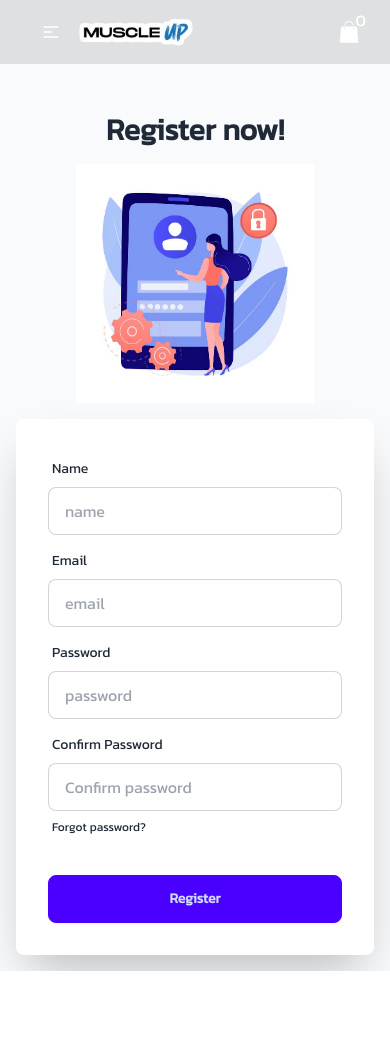
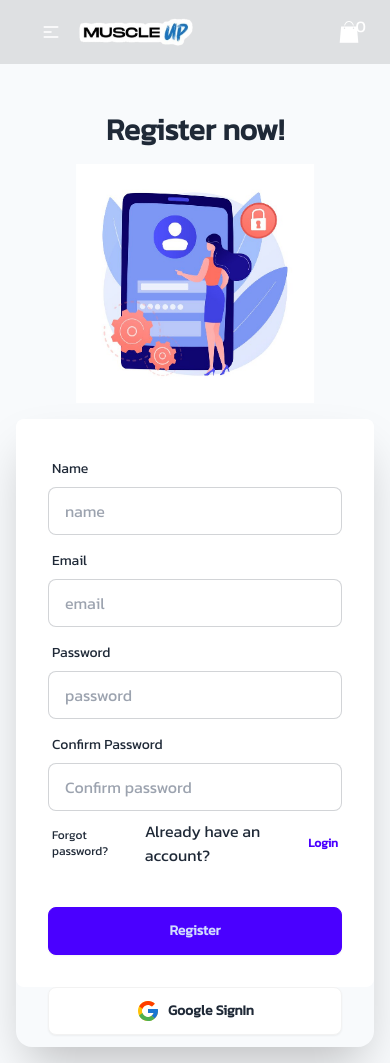
Before and after one commit to monzurul002/muscleup-client, a React (Vite) app: page /register in a window 390 px wide. Before the commit the page ends 971 px from the top, so only its background shows below. Built offline with nearby package versions, Linux system fonts and the light colour scheme; no server answers.

Commit message:
social sign in

```diff
--- a/src/Pages/Home/Banner/Banner.jsx
+++ b/src/Pages/Home/Banner/Banner.jsx
@@ -23,11 +23,11 @@ const Banner = () => {
                     <h1 className=" text-4xl md:text-6xl font-bold text-white "><span className="border-b-4 my-3 mr-4 border-indigo-500 inline-block  animate-bounce">Struggling </span> in <span className="border rounded-lg py-3 px-5 text-red-500">life?</span> <br />
                         I can <span className="border-b-4 border rounded-lg py-3 px-5 text-green-500	 border-secondary animate-pulse inline-block">help</span></h1>
                     <p className="text-xl my-3 text-white">Discover the simple 3 Steps that I Discovered to Hack Productivity.It works %100. Wanna transform your life?</p>
-                    <button className="bg-gradient-to-r from-yellow-500 from-10%  to-red-700     btn text-white font-thin py-1 my-16 px-12 text-xl"> Get Your Free Guide Now.</button>
+                    <button className="bg-gradient-to-r from-yellow-500 from-10%  to-red-700     btn text-white font-thin py-1 my-16 px-8 lg:px-12 text-xl"> Get Your Free Guide Now.</button>
                 </div>
             </Slide>
             <Slide right>
-                <div className="w-full md:w-1/2 mx-auto " >
+                <div className="w-full md:w-1/2  " >
                     <>
                         <Swiper
                             effect={'cards'}
@@ -47,7 +47,7 @@ const Banner = () => {
                             <SwiperSlide><img src={slider4} className="rounded-lg w-3/5" alt="" /></SwiperSlide>
 
                         </Swiper>
-                        <div className="absolute bottom-0 right-0 animate-bounce mx-10"><img src="https://edublink.co/images/shape-01.png" alt="" /></div>
+                        <div className="absolute bottom-0 right-0  mx-10"><img src="https://edublink.co/images/shape-01.png" alt="" /></div>
                     </>
                     <img className="ps-12 animate-bounce mt-5" src="https://edublink.co/images/shape-02.png" alt="" />
                 </div>
--- a/src/Pages/Home/PopularCourses/PopularCourse.css
+++ b/src/Pages/Home/PopularCourses/PopularCourse.css
@@ -1,4 +1,4 @@
-.hero:hover button {
+.allBtn:hover button {
     background: linear-gradient(90deg, rgb(245, 241, 11), rgb(209, 34, 11));
 
 }
--- a/src/Pages/Login/Login.jsx
+++ b/src/Pages/Login/Login.jsx
@@ -62,11 +62,9 @@ const Login = () => {
                                         <a href="#" className="label-text-alt link link-hover">Forgot password?</a>
                                     </label>
                                     <label className="label">
+                                        Are you new here?
                                         <Link to='/register' className="label-text-alt link link-hover text-primary font-bold">Register</Link>
                                     </label>
-
-
-
                                 </div>
                             </div>
                             <div className="form-control mt-6">
--- a/src/Pages/MySelectedClass/MySelectedClass.jsx
+++ b/src/Pages/MySelectedClass/MySelectedClass.jsx
@@ -4,7 +4,7 @@ import SelectedClass from "./SelectedClass";
 const MySelectedClass = () => {
     const { carts } = useCart()
     return (
-        <div className="flex">
+        <div className="flex  md:flex-row">
             <div className="overflow-x-auto w-8/12 py-4 mx-auto ">
                 <table className="table">
                     {/* head */}
@@ -32,7 +32,7 @@ const MySelectedClass = () => {
 
                 </table>
             </div>
-            <div className="w-4/12 py-16  ">
+            <div className="w-2/3 md:w-4/12 py-6 md:py-16  ">
                 <div className="bg-slate-200 w-11/12 p-4">
                     <div className="flex justify-between"><h1 className="text-2xl">Total </h1>
                         <p className="text-3xl">$300</p>
--- a/src/Pages/MySelectedClass/SelectedClass.jsx
+++ b/src/Pages/MySelectedClass/SelectedClass.jsx
@@ -1,8 +1,13 @@
+import { AiOutlineDelete } from "react-icons/ai";
 
 const SelectedClass = ({ item, index }) => {
+
+    const deleteClass = () => {
+        console.log("object");
+    }
+
     return (
         <tr >
-
 
             <th>
                 {index + 1}
@@ -26,7 +31,7 @@ const SelectedClass = ({ item, index }) => {
             </td>
             <td>Purple</td>
             <th>
-                <button className="btn btn-ghost btn-xs">X</button>
+                <button onClick={deleteClass} className="btn hover:bg-red-500 btn-xs"><AiOutlineDelete className="text-xl  text-red-600 hover:text-white" /></button>
             </th>
 
 
--- a/src/Pages/Navbar/NavigationBar.jsx
+++ b/src/Pages/Navbar/NavigationBar.jsx
@@ -61,14 +61,14 @@ const NavigationBar = () => {
                     </ul>
                 </div>
                 <div className="navbar-end">
-                    <div className="flex ">
+                    <div className="flex justify-center items-center ">
                         <p><GiShoppingBag className="text-2xl font-bold" /> </p>
                         <span className="mt-[-12px] ms-[-5px] inline-block">{carts.length}</span>
                     </div>
                     <div className="hidden lg:inline ">
 
                         {
-                            !user ? <>
+                            !user ? <div className="">
                                 <button className="mx-3">  <Link className="flex" to="/login">
                                     <FaRegUser className="mt-1 pr-1 " />Login
                                 </Link>
@@ -77,14 +77,18 @@ const NavigationBar = () => {
                                     <FaRegUser className="mt-1 pr-1 " />Register
                                 </Link>
                                 </button>
-                            </>
+                            </div>
                                 :
-                                <> <button onClick={logOut} className="mr-8 btn bg-red-600 text-white">Log Out</button>
-                                    <div className="avatar online">
+                                <div className="flex justify-center items-center"> <button onClick={logOut} className="mx-5 mb-2 btn bg-red-600 text-white">Log Out</button>
+
+                                    <div className="avatar online my-3 ">
                                         <div className="w-10 rounded-full ring ring-primary ring-offset-base-100 ring-offset-2">
-                                            <img src="https://daisyui.com/images/stock/photo-1534528741775-53994a69daeb.jpg" />
+                                            <img className="" src="https://daisyui.com/images/stock/photo-1534528741775-53994a69daeb.jpg" />
                                         </div>
-                                    </div></>
+                                    </div>
+
+                                </div>
+
                         }
                     </div>
 
--- a/src/Pages/Register/Register.jsx
+++ b/src/Pages/Register/Register.jsx
@@ -2,9 +2,10 @@ import { useContext, useState } from "react";
 import { useForm } from "react-hook-form";
 import { AuthContext } from "../../Providers/AuthProviders";
 import Swal from "sweetalert2";
-import { useNavigate } from "react-router-dom";
+import { Link, useNavigate } from "react-router-dom";
 import HeadShake from 'react-reveal/HeadShake';
 import registerImg from "../../assets/register.jpg"
+import SocialLogin from "../SocialLogin/SocialLogin";
 const Register = () => {
     const { register, handleSubmit, formState: { errors } } = useForm();
     const [error, setError] = useState("");
@@ -46,7 +47,7 @@ const Register = () => {
     return (
         <div className="bg-slate-50">
             <h1 className="text-3xl md:text-6xl pt-28 text-center   font-bold">Register now!</h1>
-            <div className="hero absolutept-16">
+            <div id="allBtn" className="hero absolutept-16">
                 <div className="hero-content  w-full  flex-col lg:flex-row-reverse">
                     <HeadShake>
                         <div className="text-center w-full md:w-1/2 lg:text-left">
@@ -96,14 +97,23 @@ const Register = () => {
                                     {
                                         error && <p className="text-red-500">{error}</p>
                                     }
-                                    <label className="label">
-                                        <a href="#" className="label-text-alt link link-hover">Forgot password?</a>
-                                    </label>
+                                    <div className="flex justify-between">
+                                        <label className="label">
+                                            <a href="#" className="label-text-alt link link-hover">Forgot password?</a>
+                                        </label>
+                                        <label className="label">
+                                            Already have an account?
+                                            <Link to='/login' className="label-text-alt link link-hover text-primary font-bold">Login</Link>
+                                        </label>
+                                    </div>
                                 </div>
                                 <div className="form-control mt-6">
                                     <button className="btn btn-primary">Register</button>
                                 </div>
-                            </form></div>
+                            </form>
+                            <SocialLogin></SocialLogin>
+                        </div>
+
                     </div>
                 </div>
             </div>
--- /dev/null
+++ b/src/Pages/SocialLogin/SocailLogin.css
@@ -0,0 +1,3 @@
+.googleSignIn {
+    background-color: rgb(56, 44, 134);
+}
--- /dev/null
+++ b/src/Pages/SocialLogin/SocialLogin.jsx
@@ -0,0 +1,15 @@
+import { FcGoogle } from "react-icons/fc";
+import "./SocailLogin.css"
+import { useContext } from "react";
+import { AuthContext } from "../../Providers/AuthProviders";
+const SocialLogin = () => {
+    const { googleSignIn } = useContext(AuthContext)
+    return (
+
+        <button onClick={googleSignIn} id="googleSignIn" className="btn  bg-white mx-8 mb-3">
+            <FcGoogle className="text-2xl"></FcGoogle> Google SignIn
+        </button>
+    );
+};
+
+export default SocialLogin;
--- a/src/Providers/AuthProviders.jsx
+++ b/src/Providers/AuthProviders.jsx
@@ -1,6 +1,6 @@
 import { createContext, useEffect, useState } from "react";
 import app from "../firebase/firebase.config";
-import { getAuth, createUserWithEmailAndPassword, onAuthStateChanged, signInWithEmailAndPassword, updateProfile, signOut } from "firebase/auth";
+import { getAuth, createUserWithEmailAndPassword, onAuthStateChanged, signInWithEmailAndPassword, updateProfile, signOut, GoogleAuthProvider, signInWithPopup } from "firebase/auth";
 const auth = getAuth(app)
 export const AuthContext = createContext(null)
 // eslint-disable-next-line react/prop-types
@@ -25,7 +25,12 @@ const AuthProviders = ({ children }) => {
             displayName: name
         })
     }
-
+    //googleSign in
+    const provider = new GoogleAuthProvider()
+    const googleSignIn = () => {
+        setLoading(true)
+        return signInWithPopup(auth, provider)
+    }
 
     //logout
     const logOut = () => {
@@ -39,6 +44,7 @@ const AuthProviders = ({ children }) => {
         createUser,
         signInWithPassword,
         userProfileUpdate,
+        googleSignIn,
         logOut
     }
 
```
